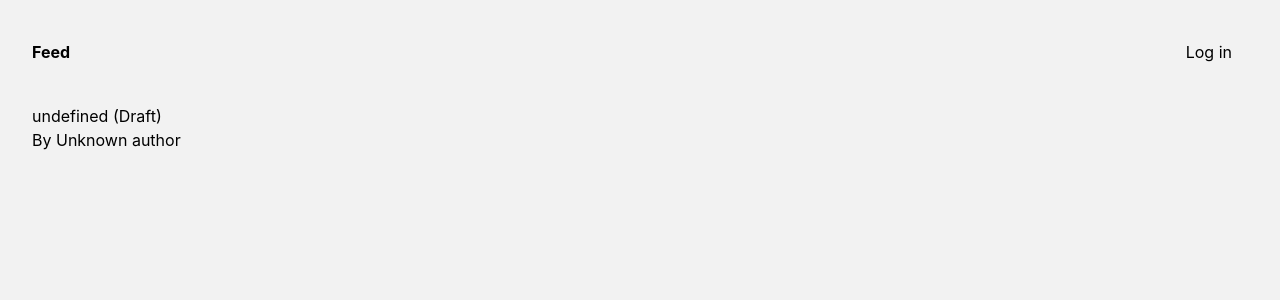
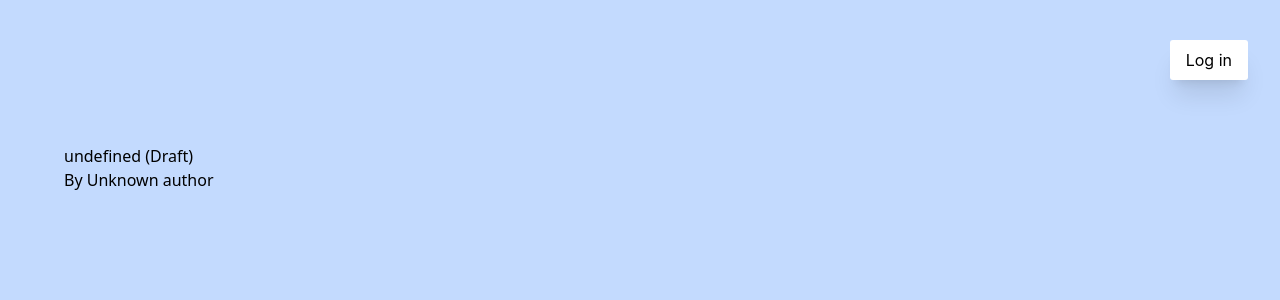
Before and after one commit to HaleemaGit/Famous-Blog-App, a Next.js app: page /p/1 in a window 1280 px wide. Shown: the top 300 px of the page. Built offline with nearby package versions, Linux system fonts and the light colour scheme; no server answers; the database is empty.

Commit message:
modified the appearance

```diff
--- a/components/Header.tsx
+++ b/components/Header.tsx
@@ -15,7 +15,7 @@ const Header: React.FC = () => {
     <div className="left">
       <Link href="/">
         <a className="bold" data-active={isActive('/')}>
-          Feed
+
         </a>
       </Link>
       <style jsx>{`
@@ -87,7 +87,7 @@ const Header: React.FC = () => {
     right = (
       <div className="right">
         <Link href="/api/auth/signin">
-          <a data-active={isActive('/signup')}>Log in</a>
+          <a data-active={isActive('/signup')} className="button button__md button__primary w-full rounded hover:rounded-lg shadow-xl bg-white text-white pt-2 pb-2 mt-2">Log in</a>
         </Link>
         <style jsx>{`
           a {
--- a/components/Layout.tsx
+++ b/components/Layout.tsx
@@ -27,7 +27,7 @@ const Layout: React.FC<Props> = (props) => (
         font-family: -apple-system, BlinkMacSystemFont, "Segoe UI", Roboto,
           Helvetica, Arial, sans-serif, "Apple Color Emoji", "Segoe UI Emoji",
           "Segoe UI Symbol";
-        background: rgba(0, 0, 0, 0.05);
+          background-color: #c3dafe;;
       }
 
       input,
--- a/pages/api/post/[id].ts
+++ b/pages/api/post/[id].ts
@@ -1,5 +1,3 @@
-// pages/api/post/[id].ts
-
 import prisma from '../../../lib/prisma';
 
 // DELETE /api/post/:id
--- a/pages/index.tsx
+++ b/pages/index.tsx
@@ -2,7 +2,6 @@ import React from "react"
 import { GetStaticProps } from "next"
 import Layout from "../components/Layout"
 import Post, { PostProps } from "../components/Post"
-
 import prisma from '../lib/prisma';
 
 
@@ -31,7 +30,7 @@ const Blog: React.FC<Props> = (props) => {
   return (
     <Layout>
       <div className="page">
-        <h1>Public Feed</h1>
+        <h1 className="text-4xl bg-gradient-to-r from-indigo-500 mb-8 pt-4 pb-4 px-8 text-white">FAMOUS BLOG</h1>
         <main>
           {props.feed.map((post) => (
             <div key={post.id} className="post">
--- a/pages/p/[id].tsx
+++ b/pages/p/[id].tsx
@@ -55,8 +55,8 @@ const Post: React.FC<PostProps> = (props) => {
 
   return (
     <Layout>
-      <div>
-        <h2>{title}</h2>
+      <div className="font-sans px-8">
+        <h2 className="mt-8">{title}</h2>
         <p>By {props?.author?.name || 'Unknown author'}</p>
         <ReactMarkdown children={props.content} />
         {!props.published && userHasValidSession && postBelongsToUser && (
--- a/pages/sign-in.tsx
+++ b/pages/sign-in.tsx
@@ -71,145 +71,6 @@ export default function Page({ csrfToken, providers }) {
   };
 
   return (
-    // <div className="grid h-screen place-items-center">
-    //   <Head>
-    //     <title>Sign In</title>
-    //     <link rel="icon" href="/favicon.ico" />
-    //   </Head>
-    //   <div className="">
-    //     <a href="/">
-    //       <img
-    //         className="h-16 mx-auto"
-    //         src="/assets/loading"
-    //         alt="Amazing User"
-    //       />
-    //     </a>
-    //   </div>
-    //   <div className="">
-    //     <div className="">
-    //       <h1 className="text-xl font-bold leading-7 text-gray-900 sm:leading-9 sm:truncate">
-    //         Sign In
-    //       </h1>
-    //       <h2>Sign in with an existing account, or create new account.</h2>
-    //     </div>
-    //     <div className="mt-8 sm:mx-auto sm:w-full sm:max-w-md">
-    //       <div className="py-8 px-4 mx-2 rounded-sm sm:px-10">
-    //         <form
-    //           className="text-center my-12"
-    //           onSubmit={handleSubmit(onSubmit)}
-    //         >
-    //           <input
-    //             name="csrfToken"
-    //             {...register("csrfToken")}
-    //             type="hidden"
-    //             defaultValue={csrfToken}
-    //             hidden
-    //           />
-    //           <div className="">
-    //             <label
-    //               htmlFor="email"
-    //               className="block text-sm font-medium text-neutral-400"
-    //             >
-    //               Email address
-    //             </label>
-    //             <div className="mt-1">
-    //               <input
-    //                 id="email"
-    //                 name="email"
-    //                 type="email"
-    //                 // autoComplete="email"
-    //                 required
-    //                 ref={email}
-    //                 {...register("email")}
-    //                 className="appearance-none w-full font-medium py-3 border-b border-t-0 border-l-0 border-r-0 border-dashed outline-none text-xl text-center leading-6 bg-transparent placeholder-gray-500 focus:outline-none focus:placeholder-gray-400 transition duration-150 ease-in-out"
-    //               />
-    //             </div>
-    //           </div>
-
-    //           <div>
-    //             <div className="mt-8">
-    //               <label
-    //                 htmlFor="password"
-    //                 className="block text-sm font-medium text-neutral-400"
-    //               >
-    //                 Password
-    //               </label>
-    //             </div>
-    //             <div className="mt-1">
-    //               <input
-    //                 id="password"
-    //                 name="password"
-    //                 type="password"
-    //                 autoComplete="current-password"
-    //                 minLength={12}
-    //                 required
-    //                 ref={password}
-    //                 {...register("password")}
-    //                 className="appearance-none w-full font-medium py-3 border-b border-t-0 border-l-0 border-r-0 border-dashed outline-none text-xl text-center leading-6 bg-transparent placeholder-gray-500 focus:outline-none focus:placeholder-gray-400 transition duration-150 ease-in-out"
-    //               />
-    //             </div>
-    //           </div>
-
-    //           <div className="mt-6 space-y-2 flex justify-center">
-    //             <button
-    //               type="submit"
-    //               disabled={isSubmitting}
-    //               className="button button__md button__primary w-full"
-    //             >
-    //               {isSubmitting ? (
-    //                 toast.loading("Redirecting...")
-    //                 // <img src="/assets/loading.svg" />
-    //               ) : (
-    //                 <p>Sign in</p>
-    //               )}
-    //             </button>
-    //           </div>
-    //         </form>
-
-    //         {/* <section className="mt-8 text-center">
-    //           <div className="flex flex-col mb-3">
-    //             <hr className="h-0 border-t mt-1" />
-    //             <div className="-mt-3 text-sm text-center">
-    //               <span className="px-2 bg-white text-secondary">Or with</span>
-    //             </div>
-    //           </div>
-
-    //           <div className="grid grid-cols-2 gap-6">
-    //             {/* {providers.map((provider) => {
-    //               return ( */}
-    //                 <button
-    //                   key=""
-    //                   type="button"
-    //                   onClick={handleProviderSignIn}
-    //                   className="button button__secondary inline-flex space-x-2"
-    //                 >
-    //                   <img
-    //                     className="w-6 h-6"
-    //                     src={`/assets/google.png`}
-    //                   />
-    //                   <p>Google</p>
-    //                 </button>
-    //                 <button
-    //                   key=""
-    //                   type="button"
-    //                   onClick={handleGitHubProviderSignIn}
-    //                   className="button button__secondary inline-flex space-x-2"
-    //                 >
-    //                   <img
-    //                     className="w-6 h-6"
-    //                     src={`/assets/github.png`}
-    //                   />
-    //                   <p>GitHub</p>
-    //                 </button>
-
-    //           </div>
-    //         </section> */}
-
-    //       </div>
-    //     </div>
-    //   </div>
-    // </div>
-
     <div className="min-h-screen bg-gray-100 py-6 flex flex-col justify-center sm:py-12">
       <div className="relative py-3 sm:max-w-xl sm:mx-auto">
         <div className="absolute inset-0 bg-gradient-to-r from-blue-300 to-blue-600 shadow-lg transform -skew-y-6 sm:skew-y-0 sm:-rotate-6 sm:rounded-3xl"></div>
@@ -277,7 +138,7 @@ export default function Page({ csrfToken, providers }) {
                     <button
                       type="submit"
                       disabled={isSubmitting}
-                      className="button button__md button__primary w-full rounded hover:rounded-lg shadow-xl bg-blue-600 text-white pt-2 pb-2 mt-2"
+                      className="button button__md button__primary w-full rounded hover:rounded-lg shadow-xl bg-blue-600 text-white pt-2 pb-2 mt-2 hover:rounded-lg hover:text-white hover:bg-green-500"
                     >
                       {isSubmitting ? (
                         toast.loading("Redirecting...")
@@ -305,7 +166,7 @@ export default function Page({ csrfToken, providers }) {
                 key=""
                 type="button"
                 onClick={handleProviderSignIn}
-                className="button button__secondary inline-flex space-x-2 flex justify-center items-center bg-gray-200 shadow-2xl rounded hover:rounded-lg hover:text-white hover:bg-blue-600 bg-green-500 pt-2 pb-2"
+                className="button button__secondary inline-flex space-x-2 flex justify-center items-center bg-gray-200 shadow-2xl rounded hover:rounded-lg hover:text-white hover:bg-blue-600 pt-2 pb-2"
               >
                 <img className="w-6 h-6" src={`/assets/google.png`} />
                 <p>Google</p>
@@ -314,7 +175,7 @@ export default function Page({ csrfToken, providers }) {
                 key=""
                 type="button"
                 onClick={handleGitHubProviderSignIn}
-                className="button button__secondary inline-flex space-x-2 flex justify-center items-center bg-gray-200 shadow-2xl rounded hover:rounded-lg bg-green-500 hover:text-white hover:bg-blue-600 pt-2 pb-2"
+                className="button button__secondary inline-flex space-x-2 flex justify-center items-center bg-gray-200 shadow-2xl rounded hover:rounded-lg hover:text-white hover:bg-blue-600 pt-2 pb-2"
               >
                 <img className="w-6 h-6" src={`/assets/github-logo.png`} />
                 <p>GitHub</p>
--- a/tailwind.config.js
+++ b/tailwind.config.js
@@ -6,7 +6,12 @@ module.exports = {
   ],
   darkMode: "class",
   theme: {
-    extend: {},
+    extend: {
+      lineHeight: {
+        'extra-loose': '2.5',
+        '12': '3rem',
+      }
+    },
   },
   variants: {
     extend: {},
```
Also changed, not shown: components/Post.tsx (+4 -4 lines).
